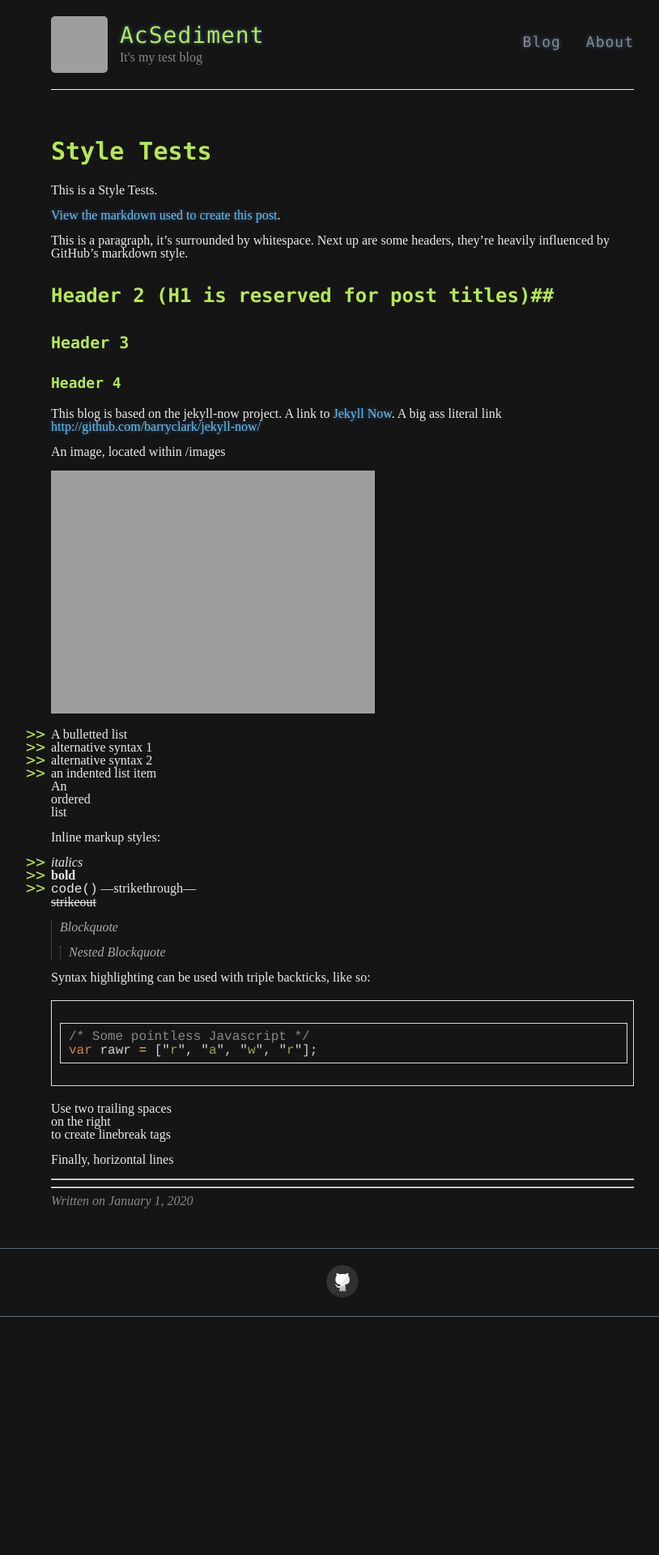
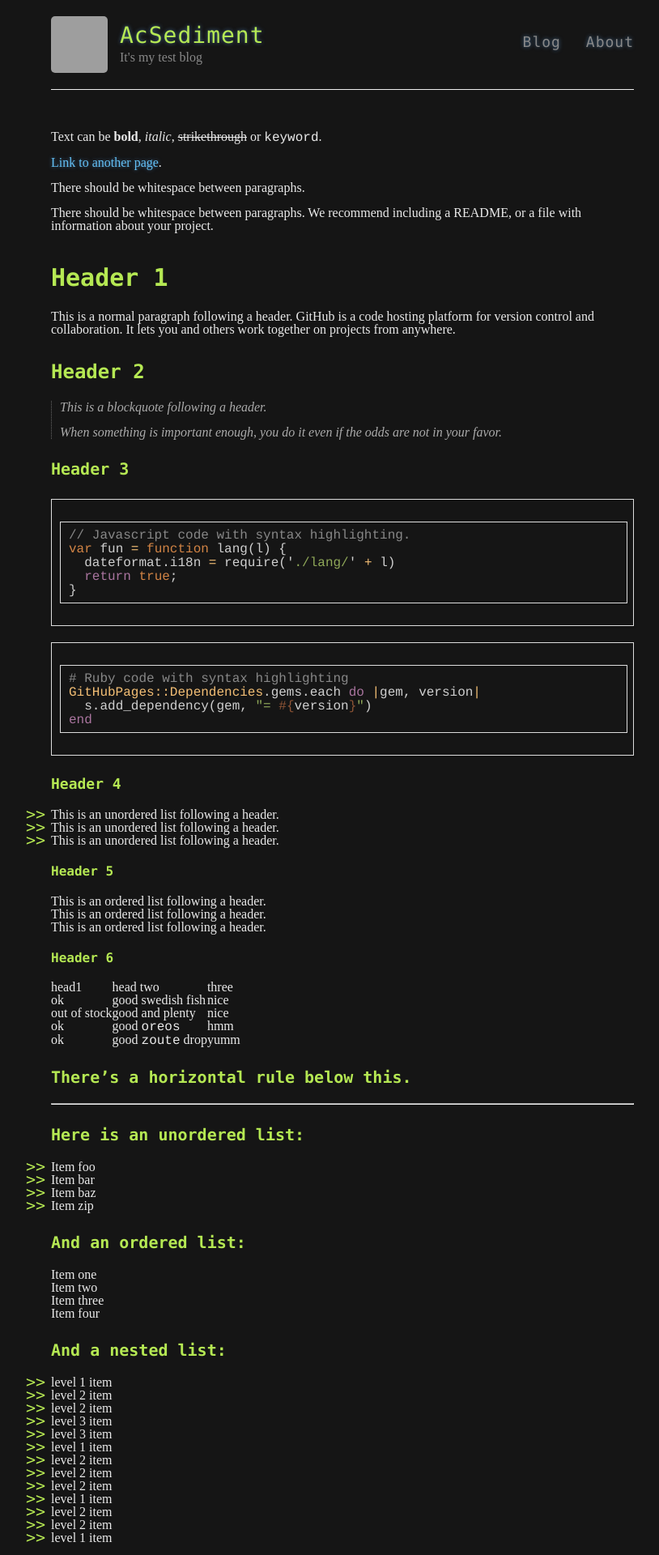
Before and after one commit to ACsediment/ACsediment.github.io, a Jekyll site: the page built from _posts/2020-01-01-Style_Tests.md, in a window 1280 px wide. Shown: the top 1920 px of the page at 81% size, without its empty margins (217-1031 px from the left). Built offline with Jekyll 4.4.1, drawn with Linux system fonts in a browser that asks for light colours; before the commit the page ends 1626 px from its top, so only the background shows below that; some of the changed text lies outside the part shown; grey boxes are pictures that could not be loaded.

Commit message:
modify css

````diff
--- a/_posts/2020-01-01-Style_Tests.md
+++ b/_posts/2020-01-01-Style_Tests.md
@@ -1,58 +1,123 @@
 ---
-layout: post
-title: Style Tests
+layout: default
 ---
 
-This is a Style Tests.
+Text can be **bold**, _italic_, ~~strikethrough~~ or `keyword`.
 
-[View the markdown used to create this post](https://raw.githubusercontent.com/barryclark/www.jekyllnow.com/gh-pages/_posts/2014-6-19-Markdown-Style-Guide.md).
+[Link to another page](./another-page.html).
 
-This is a paragraph, it's surrounded by whitespace. Next up are some headers, they're heavily influenced by GitHub's markdown style.
+There should be whitespace between paragraphs.
 
-## Header 2 (H1 is reserved for post titles)##
+There should be whitespace between paragraphs. We recommend including a README, or a file with information about your project.
+
+# Header 1
+
+This is a normal paragraph following a header. GitHub is a code hosting platform for version control and collaboration. It lets you and others work together on projects from anywhere.
+
+## Header 2
+
+> This is a blockquote following a header.
+>
+> When something is important enough, you do it even if the odds are not in your favor.
 
 ### Header 3
 
+```js
+// Javascript code with syntax highlighting.
+var fun = function lang(l) {
+  dateformat.i18n = require('./lang/' + l)
+  return true;
+}
+```
+
+```ruby
+# Ruby code with syntax highlighting
+GitHubPages::Dependencies.gems.each do |gem, version|
+  s.add_dependency(gem, "= #{version}")
+end
+```
+
 #### Header 4
 
-This blog is based on the jekyll-now project. A link to [Jekyll Now](http://github.com/barryclark/jekyll-now/). A big ass literal link <http://github.com/barryclark/jekyll-now/>
+*   This is an unordered list following a header.
+*   This is an unordered list following a header.
+*   This is an unordered list following a header.
 
-An image, located within /images
+##### Header 5
 
-![an image alt text]({{ site.baseurl }}/images/jekyll-logo.png "an image title")
+1.  This is an ordered list following a header.
+2.  This is an ordered list following a header.
+3.  This is an ordered list following a header.
 
-* A bulletted list
-- alternative syntax 1
-+ alternative syntax 2
-  - an indented list item
+###### Header 6
 
-1. An
-2. ordered
-3. list
+| head1        | head two          | three |
+|:-------------|:------------------|:------|
+| ok           | good swedish fish | nice  |
+| out of stock | good and plenty   | nice  |
+| ok           | good `oreos`      | hmm   |
+| ok           | good `zoute` drop | yumm  |
 
-Inline markup styles:
+### There's a horizontal rule below this.
 
-- _italics_
-- **bold**
-- `code()`
----strikethrough---
-<s>strikeout</s>
+* * *
 
-> Blockquote
->> Nested Blockquote
+### Here is an unordered list:
 
-Syntax highlighting can be used with triple backticks, like so:
+*   Item foo
+*   Item bar
+*   Item baz
+*   Item zip
 
-```javascript
-/* Some pointless Javascript */
-var rawr = ["r", "a", "w", "r"];
+### And an ordered list:
+
+1.  Item one
+1.  Item two
+1.  Item three
+1.  Item four
+
+### And a nested list:
+
+- level 1 item
+  - level 2 item
+  - level 2 item
+    - level 3 item
+    - level 3 item
+- level 1 item
+  - level 2 item
+  - level 2 item
+  - level 2 item
+- level 1 item
+  - level 2 item
+  - level 2 item
+- level 1 item
+
+### Small image
+
+![Octocat](https://github.githubassets.com/images/icons/emoji/octocat.png)
+
+### Large image
+
+![Branching](https://guides.github.com/activities/hello-world/branching.png)
+
+
+### Definition lists can be used with HTML syntax.
+
+<dl>
+<dt>Name</dt>
+<dd>Godzilla</dd>
+<dt>Born</dt>
+<dd>1952</dd>
+<dt>Birthplace</dt>
+<dd>Japan</dd>
+<dt>Color</dt>
+<dd>Green</dd>
+</dl>
+
+```
+Long, single-line code blocks should not wrap. They should horizontally scroll if they are too long. This line should be long enough to demonstrate this.
 ```
 
-Use two trailing spaces
-on the right
-to create linebreak tags
-
-Finally, horizontal lines
-
-----
-****
+```
+The final element.
+```
--- a/_sass/_highlights.scss
+++ b/_sass/_highlights.scss
@@ -6,7 +6,7 @@
   -webkit-box-shadow: 3px 3px rgba(0,0,0,0.1);
   box-shadow: 3px 3px rgba(0,0,0,0.1);
   margin: 20px 0 20px 0;
-  overflow: scroll;
+  // overflow: scroll;
 
   $plaintext: $alto;
   $string: $chelsea-cucumber;
````
Also changed, not shown: _posts/2020-02-18-Del_Array_Element_In_Java.md (+0 -2 lines).
